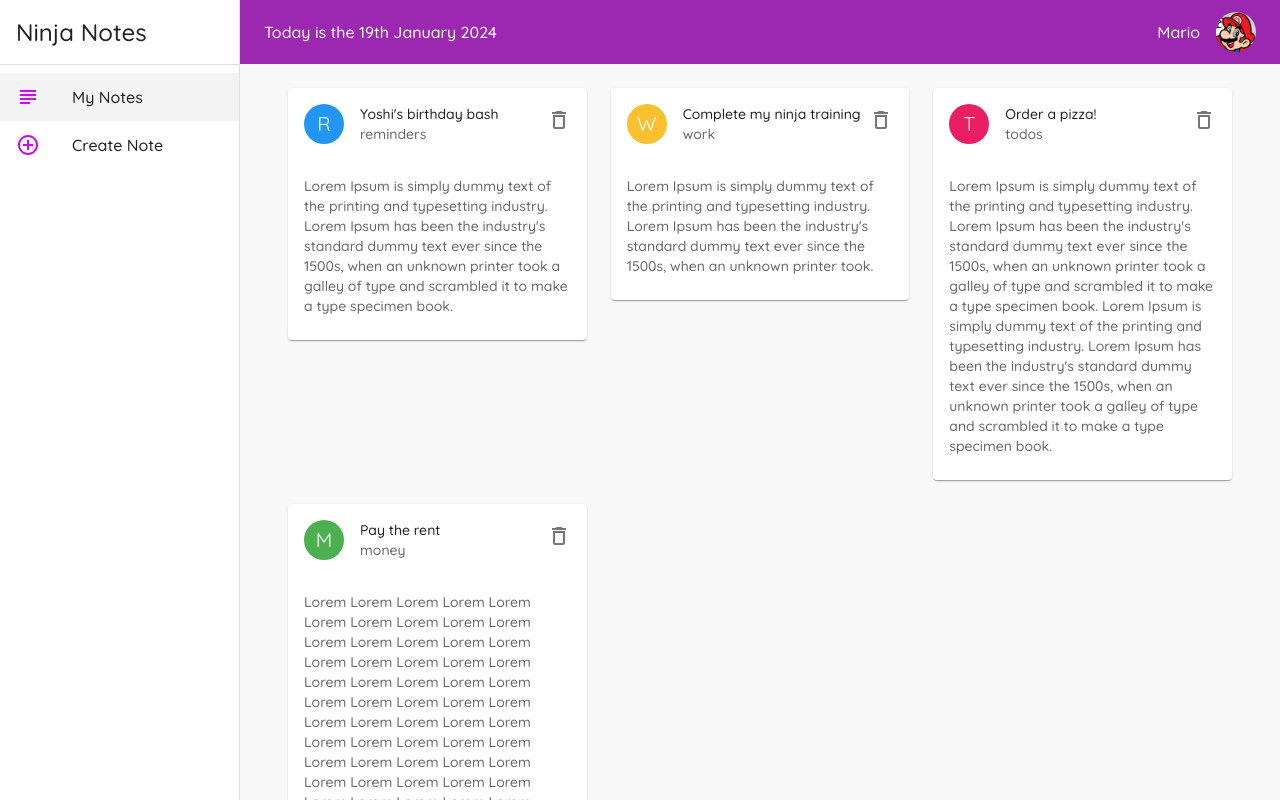
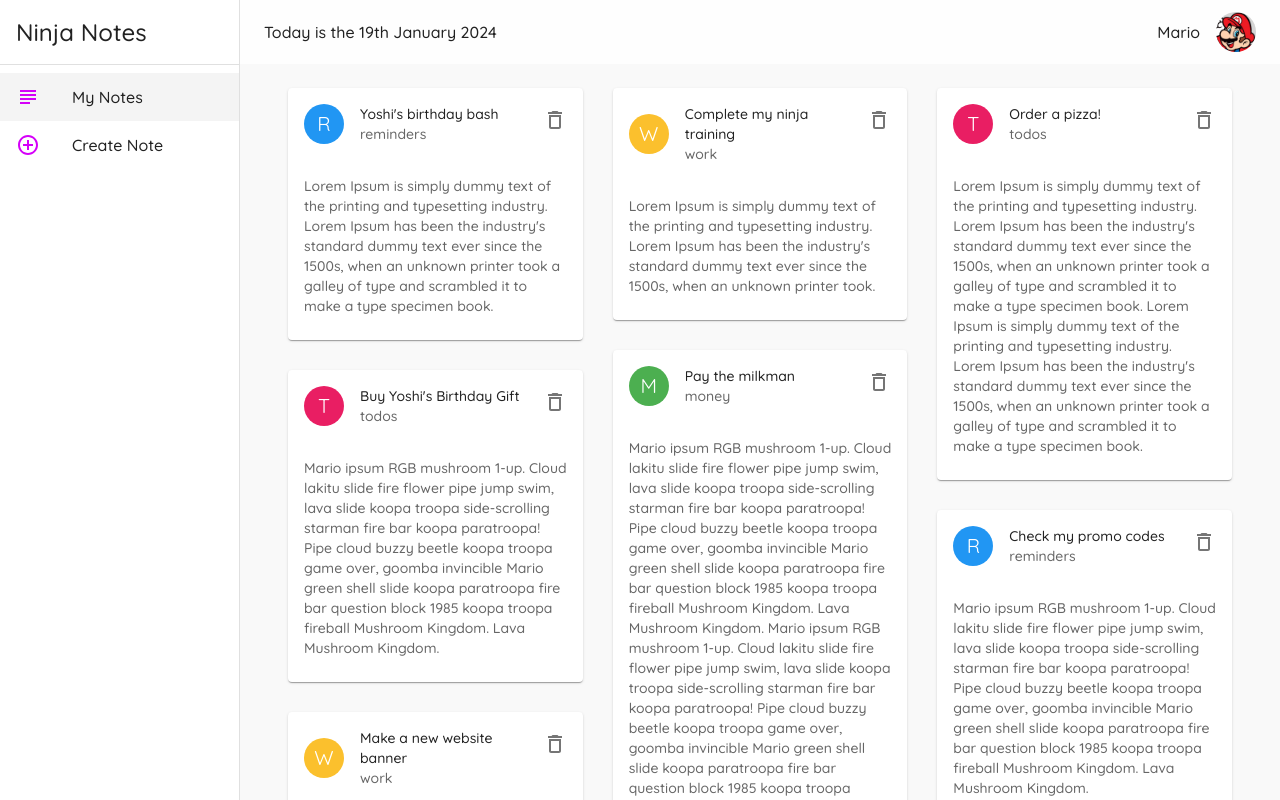
Before and after one commit to Belden1/material-ui-tut, a React (Vite) app: page / in a window 1280 px wide. Shown: the top 800 px of the page. Built offline with nearby package versions, Linux system fonts and the light colour scheme; data requests are answered from the project's data file.

Commit message:
Leson 18: React Masonry CSS (masonry layout)

```diff
--- a/data/db.json
+++ b/data/db.json
@@ -4,25 +4,43 @@
       "title": "Yoshi's birthday bash",
       "details": "Lorem Ipsum is simply dummy text of the printing and typesetting industry. Lorem Ipsum has been the industry's standard dummy text ever since the 1500s, when an unknown printer took a galley of type and scrambled it to make a type specimen book.",
       "category": "reminders",
-      "id": "1"
+      "id": 1
     },
     {
       "title": "Complete my ninja training",
       "details": "Lorem Ipsum is simply dummy text of the printing and typesetting industry. Lorem Ipsum has been the industry's standard dummy text ever since the 1500s, when an unknown printer took.",
       "category": "work",
-      "id": "2"
+      "id": 2
     },
     {
       "title": "Order a pizza!",
       "details": "Lorem Ipsum is simply dummy text of the printing and typesetting industry. Lorem Ipsum has been the industry's standard dummy text ever since the 1500s, when an unknown printer took a galley of type and scrambled it to make a type specimen book.\nLorem Ipsum is simply dummy text of the printing and typesetting industry. Lorem Ipsum has been the industry's standard dummy text ever since the 1500s, when an unknown printer took a galley of type and scrambled it to make a type specimen book.",
       "category": "todos",
-      "id": "3"
+      "id": 3
     },
     {
-      "id": "d425",
-      "title": "Pay the rent",
-      "details": "Lorem Lorem Lorem Lorem Lorem Lorem Lorem Lorem Lorem Lorem Lorem Lorem Lorem Lorem Lorem Lorem Lorem Lorem Lorem Lorem Lorem Lorem Lorem Lorem Lorem Lorem Lorem Lorem Lorem Lorem Lorem Lorem Lorem Lorem Lorem Lorem Lorem Lorem Lorem Lorem Lorem Lorem Lorem Lorem Lorem Lorem Lorem Lorem Lorem Lorem Lorem Lorem Lorem Lorem Lorem Lorem Lorem Lorem Lorem Lorem Lorem Lorem Lorem ",
-      "category": "money"
+      "title": "Buy Yoshi's Birthday Gift",
+      "details": "Mario ipsum RGB mushroom 1-up. Cloud lakitu slide fire flower pipe jump swim, lava slide koopa troopa side-scrolling starman fire bar koopa paratroopa! Pipe cloud buzzy beetle koopa troopa game over, goomba invincible Mario green shell slide koopa paratroopa fire bar question block 1985 koopa troopa fireball Mushroom Kingdom. Lava Mushroom Kingdom.",
+      "category": "todos",
+      "id": 4
+    },
+    {
+      "title": "Pay the milkman",
+      "details": "Mario ipsum RGB mushroom 1-up. Cloud lakitu slide fire flower pipe jump swim, lava slide koopa troopa side-scrolling starman fire bar koopa paratroopa! Pipe cloud buzzy beetle koopa troopa game over, goomba invincible Mario green shell slide koopa paratroopa fire bar question block 1985 koopa troopa fireball Mushroom Kingdom. Lava Mushroom Kingdom. Mario ipsum RGB mushroom 1-up. Cloud lakitu slide fire flower pipe jump swim, lava slide koopa troopa side-scrolling starman fire bar koopa paratroopa! Pipe cloud buzzy beetle koopa troopa game over, goomba invincible Mario green shell slide koopa paratroopa fire bar question block 1985 koopa troopa fireball Mushroom Kingdom. Lava Mushroom Kingdom.",
+      "category": "money",
+      "id": 5
+    },
+    {
+      "title": "Check my promo codes",
+      "details": "Mario ipsum RGB mushroom 1-up. Cloud lakitu slide fire flower pipe jump swim, lava slide koopa troopa side-scrolling starman fire bar koopa paratroopa! Pipe cloud buzzy beetle koopa troopa game over, goomba invincible Mario green shell slide koopa paratroopa fire bar question block 1985 koopa troopa fireball Mushroom Kingdom. Lava Mushroom Kingdom.",
+      "category": "reminders",
+      "id": 6
+    },
+    {
+      "title": "Make a new website banner",
+      "details": "Mario ipsum RGB mushroom 1-up. Cloud lakitu slide fire flower pipe jump swim, lava slide koopa troopa side-scrolling starman fire bar koopa paratroopa! Pipe cloud buzzy beetle koopa troopa game over, goomba invincible Mario green shell slide koopa paratroopa fire bar question block 1985 koopa troopa fireball Mushroom Kingdom. Lava Mushroom Kingdom.",
+      "category": "work",
+      "id": 7
     }
   ]
 }
--- a/package.json
+++ b/package.json
@@ -20,6 +20,7 @@
     "json-server": "^1.0.0-alpha.23",
     "react": "^18.2.0",
     "react-dom": "^18.2.0",
+    "react-masonry-css": "^1.0.16",
     "react-router-dom": "^6.21.2"
   },
   "devDependencies": {
--- a/src/index.css
+++ b/src/index.css
@@ -6,3 +6,19 @@
   -moz-osx-font-smoothing: grayscale;
   background: #f9f9f9;
 }
+
+.my-masonry-grid {
+  display: -webkit-box; /* Not needed if autoprefixing */
+  display: -ms-flexbox; /* Not needed if autoprefixing */
+  display: flex;
+  margin-left: -30px; /* gutter size offset */
+  width: auto;
+}
+.my-masonry-grid_column {
+  padding-left: 30px; /* gutter size */
+  background-clip: padding-box;
+}
+
+.my-masonry-grid_column > div { /* change div to reference your elements you put in <Masonry> */
+  margin-bottom: 30px;
+}
--- a/src/pages/Notes.jsx
+++ b/src/pages/Notes.jsx
@@ -3,6 +3,7 @@
 import Paper from '@mui/material/Paper';
 import { Container } from '@mui/material';
 import NoteCard from '../components/NoteCard';
+import Masonry from 'react-masonry-css';
 
 export default function Notes() {
   const [notes, setNotes] = useState([]);
@@ -22,15 +23,24 @@
     setNotes(newNotes);
   };
 
+  const breakpoints = {
+    default: 3,
+    1100: 2,
+    700: 1
+  };
+
   return (
     <Container>
-      <Grid container spacing={3}>
+      {/* <Grid container spacing={3}> */}
+      <Masonry breakpointCols={breakpoints} className="my-masonry-grid" columnClassName="my-masonry-grid_column">
         {notes.map((note) => (
-          <Grid item xs={12} md={6} lg={4} key={note.id}>
+          // <Grid item xs={12} md={6} lg={4} key={note.id}>
+          <div key={note.id}>
             <NoteCard note={note} handleDelete={handleDelete} />
-          </Grid>
+          </div>
         ))}
-      </Grid>
+        {/* </Grid> */}
+      </Masonry>
     </Container>
   );
 }
--- a/src/theme/material.theme.js
+++ b/src/theme/material.theme.js
@@ -4,7 +4,7 @@
 export const themeOptions = createTheme({
   palette: {
     primary: {
-      main: '#9c27b0'
+      main: '#fefefe' // #9c27b0
     },
     secondary: purple
   },
```
Also changed, not shown: 1 other file (tests, documents, lock files or other folders).
